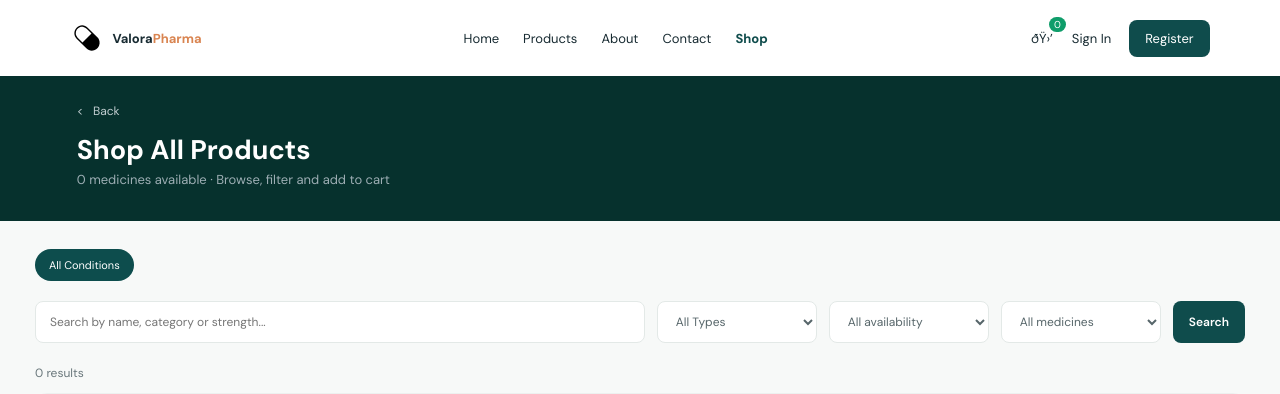
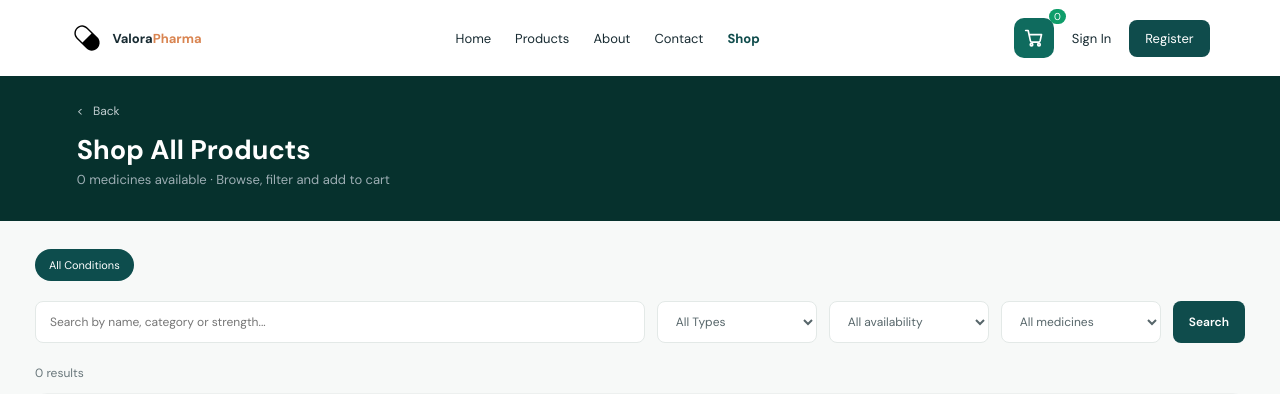
Before and after one commit to shahilgobin-ctrl/Valora_Pharma, a Django app: page /shop/ in a window 1280 px wide. Shown: the top 394 px of the page. Run offline with Django 5.2, Linux system fonts and the light colour scheme; data comes from the database, SQL or seed files in the repository; data that the repository does not hold is empty.

Commit message:
Match shop cart icon to Home

```diff
--- a/frontend/static/shop/shop.css
+++ b/frontend/static/shop/shop.css
@@ -82,15 +82,23 @@ body {
   display: inline-flex;
   align-items: center;
   justify-content: center;
-  width: 24px;
-  height: 24px
+  width: 40px;
+  height: 40px;
+  border-radius: 10px;
+  background: #0f6b5e;
+  transition: transform .2s, background .2s;
+}
+
+.cart-link:hover {
+  background: #0b3b36;
+  transform: translateY(-2px);
 }
 
 .cart-link svg {
   display: block;
   width: 20px;
   height: 20px;
-  stroke: currentColor
+  stroke: #fff
 }
 
 .cart-count {
--- a/frontend/templates/shop/base.html
+++ b/frontend/templates/shop/base.html
@@ -22,7 +22,7 @@
       </nav>
 
       <div class="header-actions">
-        <a class="cart-link" href="{% url 'shop:cart' %}" aria-label="Cart">ðŸ›’<span class="cart-count">{{ cart_count }}</span></a>
+        <a class="cart-link" href="{% url 'shop:cart' %}" aria-label="Shopping cart"><svg viewBox="0 0 24 24" fill="none" stroke-width="2" stroke-linecap="round" stroke-linejoin="round"><circle cx="9" cy="20" r="1.5"/><circle cx="18" cy="20" r="1.5"/><path d="M2 3h3l2.7 12.4a2 2 0 0 0 2 1.6h7.6a2 2 0 0 0 2-1.5L21 8H6"/></svg><span class="cart-count">{{ cart_count }}</span></a>
         {% if user.is_authenticated %}
           <form method="post" action="{% url 'accounts:logout' %}">{% csrf_token %}<button type="submit">Sign out</button></form>
         {% else %}
```
